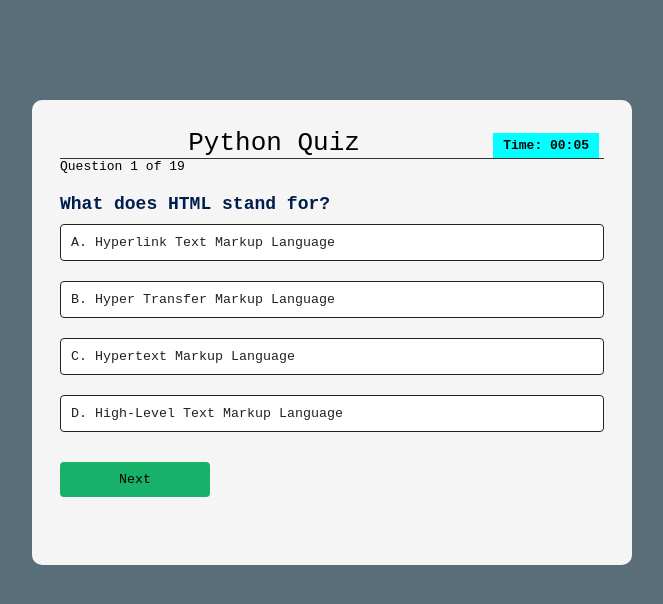
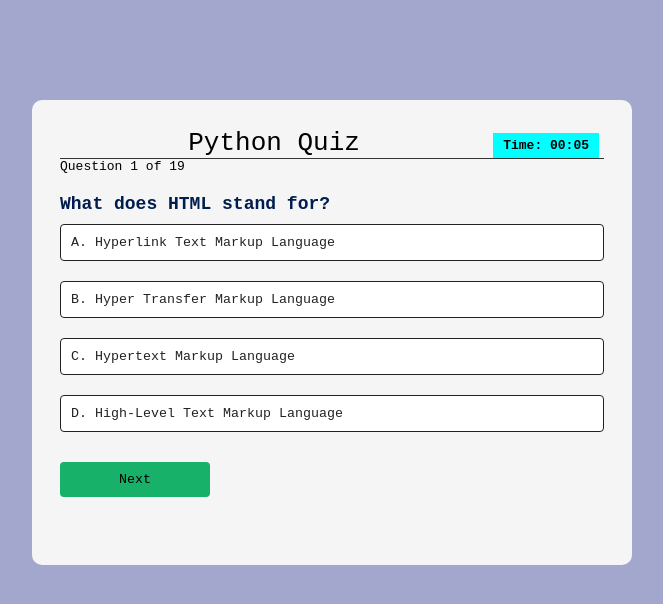
Before and after one commit to sayendra99/Quiz_Store, a plain HTML site: page index.html in a window 1280 px wide. Shown: the whole page, without its empty margins (308-971 px from the left). Drawn offline with Linux system fonts and the light colour scheme.

Commit message:
Update style.css

```diff
--- a/style.css
+++ b/style.css
@@ -11,7 +11,7 @@ box-sizing: border-box;
 body
 {
 
-    background: #596e79;
+    background: #9699c6de;
 }
 
 .app
```
